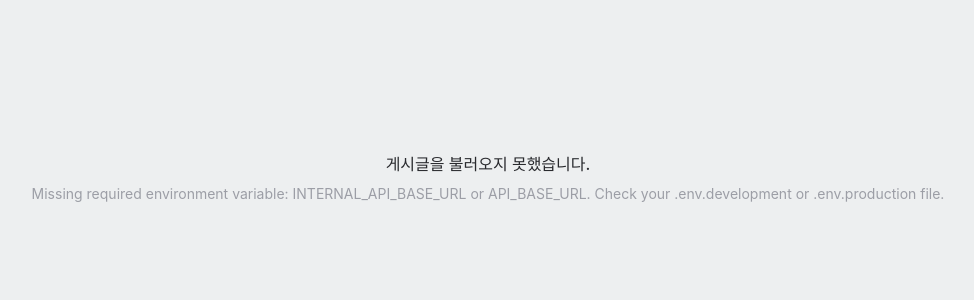
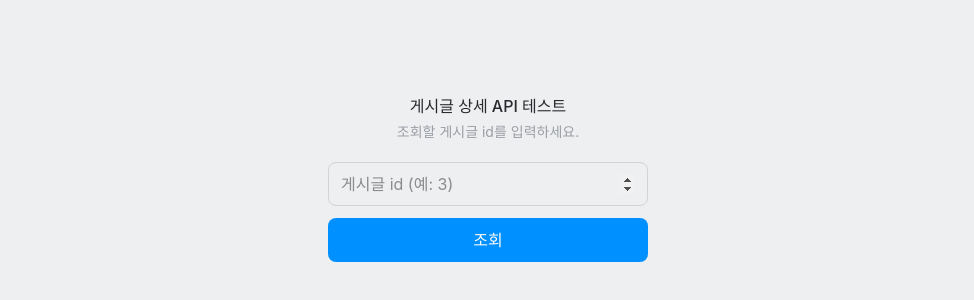
Before and after one commit to jiu-jitsu-org/jiu-jitsu-frontend, a Next.js app in the folder oss-frontend/: page /community-playground/detail/api-test in a window 1280 px wide. Shown: the part 222-522 px from the top of the page, without its empty margins (152-1126 px from the left). Built offline with nearby package versions, Linux system fonts and the light colour scheme; no server answers.

Commit message:
chore(community): 상세 API 테스트 페이지에서 게시글 id 입력받기
- 고정 기본값 3 제거, id 미지정 시 입력 폼(GET form) 노출 → ?id=로 대상 게시글 지정

Refs #21

```diff
--- a/oss-frontend/src/app/community-playground/detail/api-test/page.tsx
+++ b/oss-frontend/src/app/community-playground/detail/api-test/page.tsx
@@ -5,7 +5,10 @@ import { PostDetailScreen } from "@/features/community/presentation/post-detail-
  * 게시글 상세 (API 테스트) — `/community-playground/detail/api-test`.
  *
  * mock/데모 모드가 아니라 실제 데이터 경로(PostDetailScreen → application → infrastructure → BFF/업스트림)를
- * 그대로 탄다. API를 하나씩 붙여가며 검증하는 용도. `?id=`로 대상 게시글, `?sort=`로 댓글 정렬 지정.
+ * 그대로 탄다. API를 하나씩 붙여가며 검증하는 용도.
+ *
+ * id 미지정 시 입력 폼을 띄워 테스터가 직접 대상 게시글 id를 넣는다(고정 기본값 없음).
+ * `?id=`로 대상 게시글을 지정한다(폼이 이 쿼리를 채운다). 댓글 정렬은 `?sort=`로만 받는다(기본 최신순).
  *
  * 참고: 실제 업스트림(API_BASE_URL)과 세션이 필요하다. 현재는 업스트림 TLS(자체서명) 미해결이라 에러 화면일 수 있음.
  */
@@ -16,8 +19,56 @@ export default async function CommunityDetailApiTestPage({
 }) {
   const { id, sort } = await searchParams;
   const parsed = Number(id);
-  // 기본 테스트 대상 게시글 id(임시). ?id=로 덮어쓸 수 있다.
-  const postId = Number.isInteger(parsed) && parsed > 0 ? parsed : 3;
+  const postId = Number.isInteger(parsed) && parsed > 0 ? parsed : null;
+
+  // id가 없거나 유효하지 않으면 입력 폼을 보여준다(고정 3 제거).
+  if (postId === null) {
+    return <PostIdPrompt invalid={id !== undefined && id !== ""} />;
+  }
 
   return <PostDetailScreen postId={postId} sort={normalizeCommentSort(sort)} />;
 }
+
+/**
+ * 테스트할 게시글 id 입력 폼(서버 컴포넌트, 클라이언트 JS 불필요).
+ *
+ * GET 폼이라 제출하면 같은 경로로 `?id=`가 붙어 재요청 → 위 분기에서 상세를 렌더한다.
+ */
+function PostIdPrompt({ invalid }: { invalid: boolean }) {
+  return (
+    <main className="flex min-h-dvh flex-col items-center justify-center gap-5 px-6">
+      <div className="flex flex-col gap-1 text-center">
+        <h1 className="text-base font-medium text-text-primary">
+          게시글 상세 API 테스트
+        </h1>
+        <p className="text-sm text-text-tertiary">
+          조회할 게시글 id를 입력하세요.
+        </p>
+      </div>
+
+      <form method="get" className="flex w-full max-w-xs flex-col gap-3">
+        <input
+          type="number"
+          name="id"
+          min={1}
+          required
+          autoFocus
+          placeholder="게시글 id (예: 3)"
+          className="h-11 rounded-lg border border-[#D3D3D3] px-3 text-base text-text-primary outline-none"
+        />
+        <button
+          type="submit"
+          className="h-11 rounded-lg bg-button-filled-default-bg text-base font-medium text-button-filled-default-text"
+        >
+          조회
+        </button>
+      </form>
+
+      {invalid ? (
+        <p className="text-sm text-[#E52012]">
+          유효한 id(1 이상 정수)를 입력하세요.
+        </p>
+      ) : null}
+    </main>
+  );
+}
```
